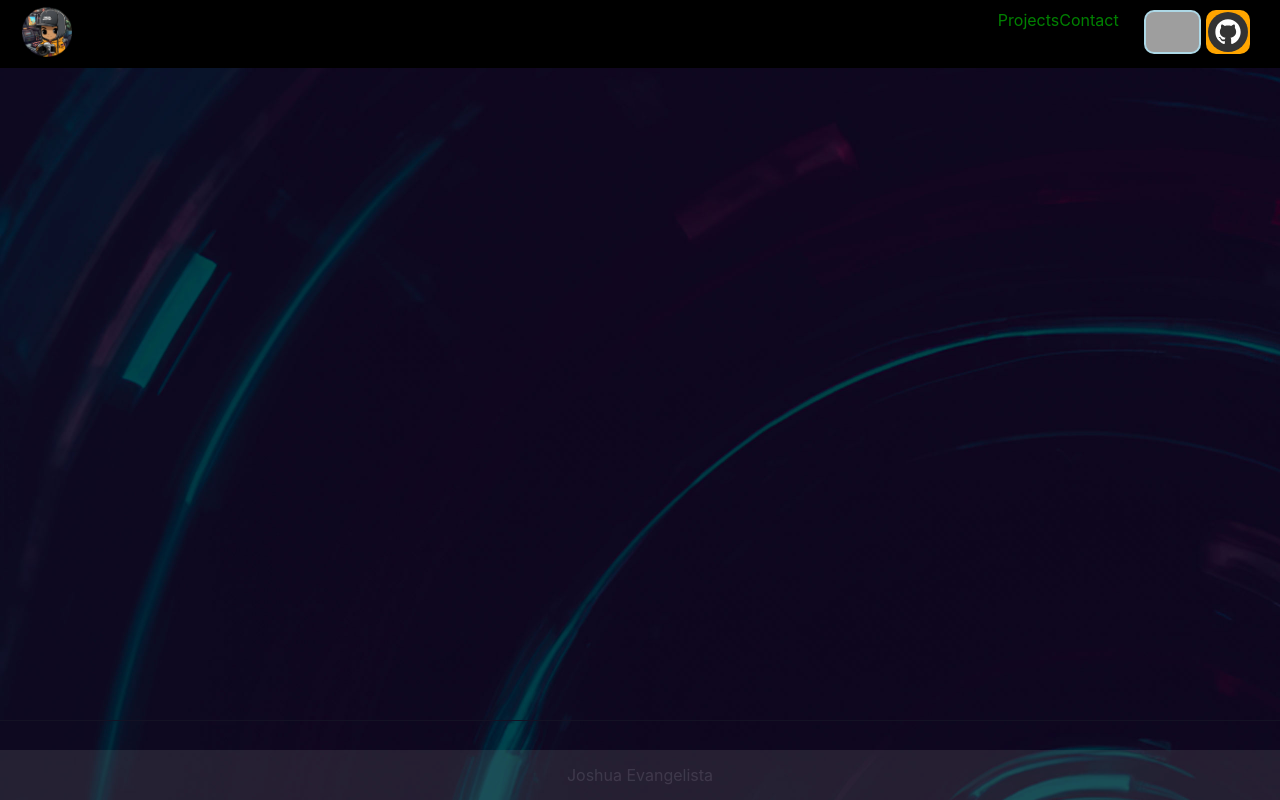
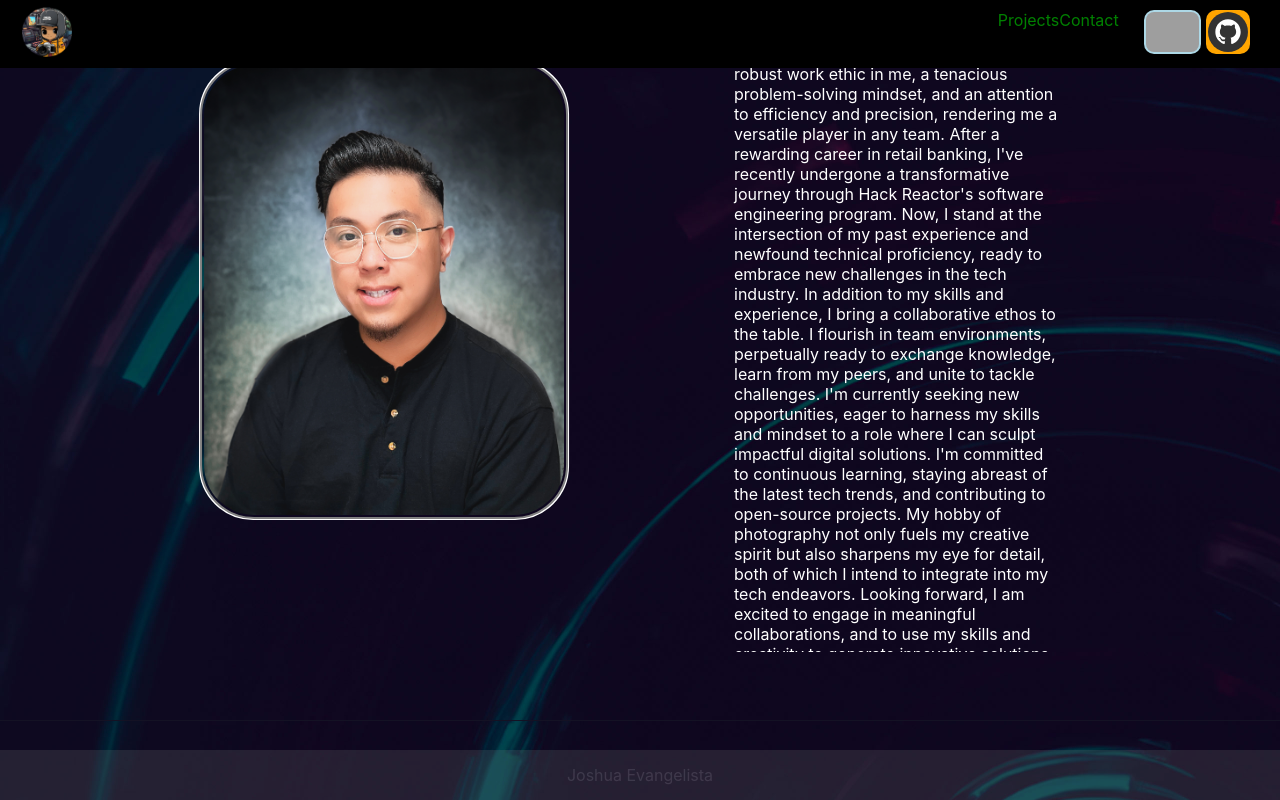
Before and after one commit to zshuaeva/2024PortfolioPage, a React (Create React App) app: page / in a window 1280 px wide. Shown: the top 800 px of the page. Built offline with nearby package versions, Linux system fonts and the light colour scheme; grey boxes are pictures that could not be loaded.

Commit message:
update page one to include biography and headshot photo

```diff
--- a/src/Components/Biography/Biography.js
+++ b/src/Components/Biography/Biography.js
@@ -1,10 +1,20 @@
 import React from "react";
+import Box from '@mui/material/Box';
 
 const Biography = () => {
   return(
     <Box className="biography-container">
-      <header>Test 1</header>
-      <p>Test</p>
+      <header>About Me</header>
+      <p>I'm equipped with a diverse technical toolkit that includes React, RESTful APIs, FastAPI, Django, Authorization, SQL, JavaScript, Python, and Domain-Driven Design. My past in operations has honed a robust work ethic in me, a tenacious problem-solving mindset, and an attention to efficiency and precision, rendering me a versatile player in any team.
+
+After a rewarding career in retail banking, I've recently undergone a transformative journey through Hack Reactor's software engineering program. Now, I stand at the intersection of my past experience and newfound technical proficiency, ready to embrace new challenges in the tech industry.
+
+In addition to my skills and experience, I bring a collaborative ethos to the table. I flourish in team environments, perpetually ready to exchange knowledge, learn from my peers, and unite to tackle challenges.
+I'm currently seeking new opportunities, eager to harness my skills and mindset to a role where I can sculpt impactful digital solutions. I'm committed to continuous learning, staying abreast of the latest tech trends, and contributing to open-source projects. My hobby of photography not only fuels my creative spirit but also sharpens my eye for detail, both of which I intend to integrate into my tech endeavors.
+
+Looking forward, I am excited to engage in meaningful collaborations, and to use my skills and creativity to generate innovative solutions in my next role. I am here to make a difference, one line of code and one snapshot at a time.</p>
     </Box>
   )
-}
+};
+
+export default Biography;
--- a/src/PageOne/PageOne.css
+++ b/src/PageOne/PageOne.css
@@ -1,4 +1,38 @@
-.page-one-background{
+
+.page-one-container {
+  position: relative;
+}
+
+.biography-app{
+  position: absolute;
+  top: 40%;
+  left: 70%;
+  transform: translate(-50%, -50%);
+  color: white;
+  border-radius: 10px;
+  max-width: 50%;
+  max-height: 100%;
+  overflow: auto;
+  padding-left: 30px;
+  padding-right: 30px;
+  text-align: left;
+}
+
+
+.page-one-background {
   width: 100%;
   height: auto;
 }
+
+.headshot-img {
+  max-height: 450px;
+  width: auto;
+  position: absolute;
+  top: 40%;
+  left: 30%;
+  transform: translate(-50%, -50%);
+  border-radius: 50px;
+  outline: auto;
+  outline-color: grey;
+  outline-offset: 3px;
+}
--- a/src/PageOne/PageOne.js
+++ b/src/PageOne/PageOne.js
@@ -1,16 +1,23 @@
 import React from "react";
-import pageOneBackground from "../Components/assets//backgrounds/page-one-background.jpg"
-// import Box from '@mui/material/Box';
-import './PageOne.css'
+import pageOneBackground from "../Components/assets/backgrounds/page-one-background.jpg";
+import './PageOne.css';
+import Biography from '../Components/Biography/Biography.js';
+import headshot from '../Components/assets/projectPhotos/Headshot-2.jpg'
 
 const PageOne = () => {
-  return(
-    <>
-    <div>
-      <img src={pageOneBackground} alt="Description" className="page-one-background" />
+  return (
+    <div className="page-one-container">
+      <div className="biography-app">
+        <Biography />
+      </div>
+      <div className="headshot-img-container">
+          <img src={headshot}  alt='headshot' className="headshot-img" />
+        </div>
+      <div>
+        <img src={pageOneBackground} alt="Description" className="page-one-background" />
+      </div>
     </div>
-    </>
-  )
+  );
 };
 
 export default PageOne;
```
Also changed, not shown: src/Components/assets/projectPhotos/Headshot-2.jpg (added).
